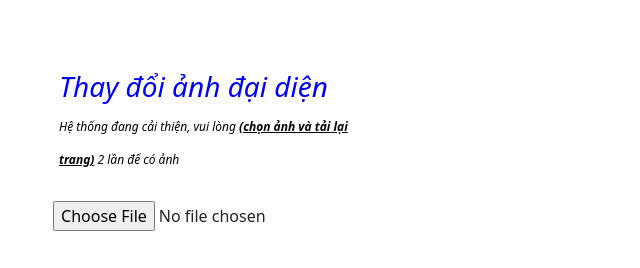
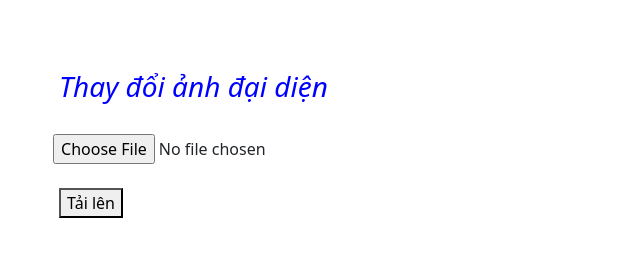
Before and after one commit to chudat31/movies-web, a Vue app: page /user/1 in a window 1280 px wide. Shown: the part 480-748 px from the top of the page, without its empty margins (331-971 px from the left). Built offline with nearby package versions, Linux system fonts and the light colour scheme; no server answers.

Commit message:
Add files via upload

```diff
--- a/src/components/UserProfile.vue
+++ b/src/components/UserProfile.vue
@@ -8,10 +8,7 @@
       <br />
       <h3>
         <i style="color: blue"
-          >Thay đổi ảnh đại diện <br /><span
-            >Hệ thống đang cải thiện, vui lòng <strong>(chọn ảnh và tải lại trang)</strong> 2 lần để có ảnh
-            </span
-          ></i
+          >Thay đổi ảnh đại diện</i
         >
       </h3>
       <div class="component-item">
@@ -24,7 +21,8 @@
           @change="onchangeFile"
         />
       </div>
-      <!-- <button @click="onclickBtn"></button> -->
+      <br>
+      <button @click="onUploadFile">Tải lên</button>
     </article>
     <article id="two">
       <p><strong>Tên đăng nhập: </strong> {{ userInfo.userName }}</p>
@@ -57,6 +55,8 @@ export default {
       dayCreate: "",
       lastDaySignIn: "",
       userImg: "",
+      fileRef: "",
+      selectedFile: null,
     });
 
     // UPLOAD FILE AND GET URL FROM STORAGE
@@ -65,34 +65,25 @@ export default {
     const databaseRef = dbRef(database);
 
     async function onchangeFile(event) {
-      const file = event.target.files[0];
-      if (file) {
-        const fileRef = stRef(storage, file.name);
-        //UPLOAD FILE
-        uploadBytes(fileRef, file).then((data) => {
+      userInfo.selectedFile = event.target.files[0];
+      if (userInfo.selectedFile) {
+        userInfo.fileRef = stRef(storage, userInfo.selectedFile.name);
+        uploadBytes(userInfo.fileRef, userInfo.selectedFile).then((data) => {
           console.log(data);
           const newFile = push(databaseRef);
           set(newFile, {
-            name: file.name,
+            name: userInfo.selectedFile.name,
           });
-        });
-
-        //DOWNLOAD FILE
-        getDownloadURL(fileRef).then((url) => {
-          console.log(url);
-          updateProfile(getAuth().currentUser, { photoURL: url });
         });
       }
     }
-    /// function onclickBtn(event) {
-    ///  console.log(event.target);
-    ///   const fileRef = ref(storage, )
-    ///   getDownloadURL(fileRef)
-    ///     .then((url)=>{
-    ///       console.log(url);
-    ///       updateProfile(getAuth().currentUser, {photoURL: url});
-    ///     })
-    /// }
+    async function onUploadFile() {
+      //DOWNLOAD FILE
+      getDownloadURL(userInfo.fileRef).then((url) => {
+        console.log(url);
+        updateProfile(getAuth().currentUser, { photoURL: url });
+      });
+    }
 
     // NEU DANG NHAP THANH CONG LAY THONG TIN VE TAI KHOAN
     let auth;
@@ -114,7 +105,7 @@ export default {
     return {
       userInfo,
       onchangeFile,
-      // onclickBtn
+      onUploadFile,
     };
   },
 };
```
